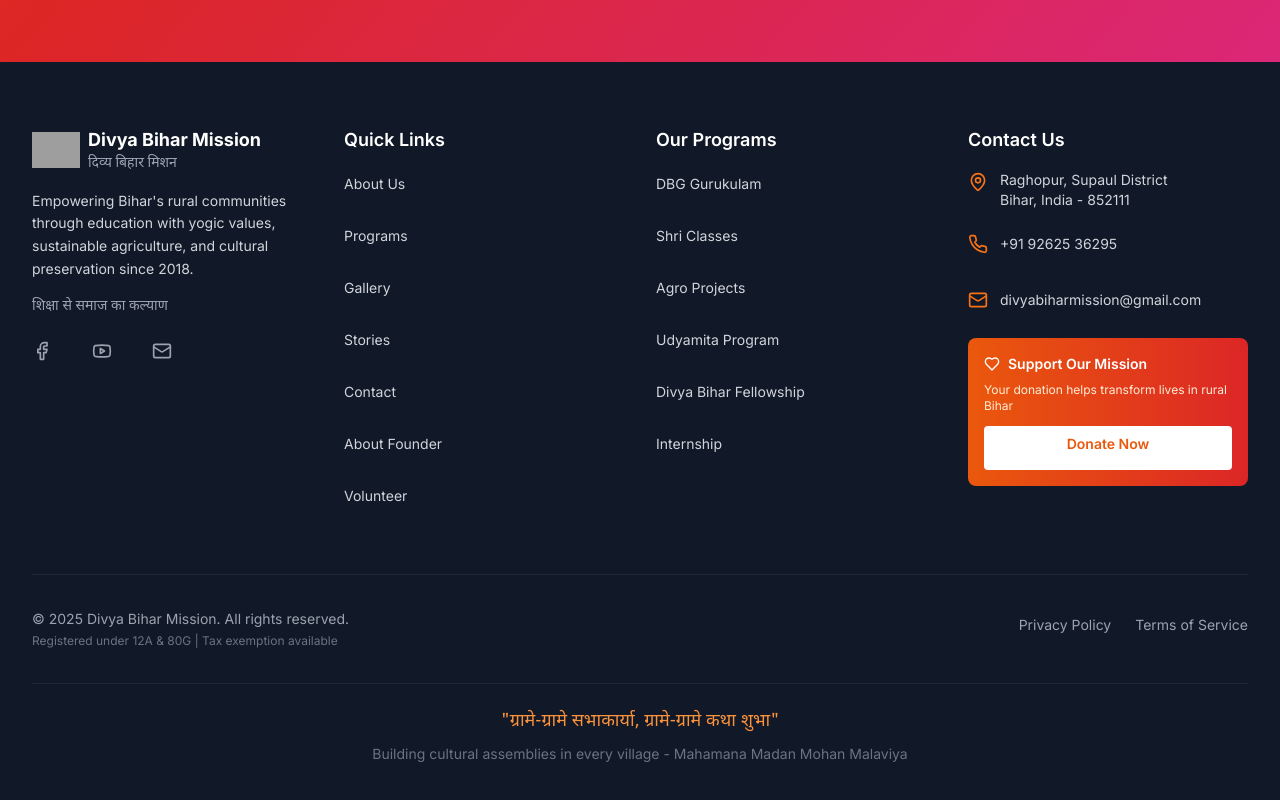
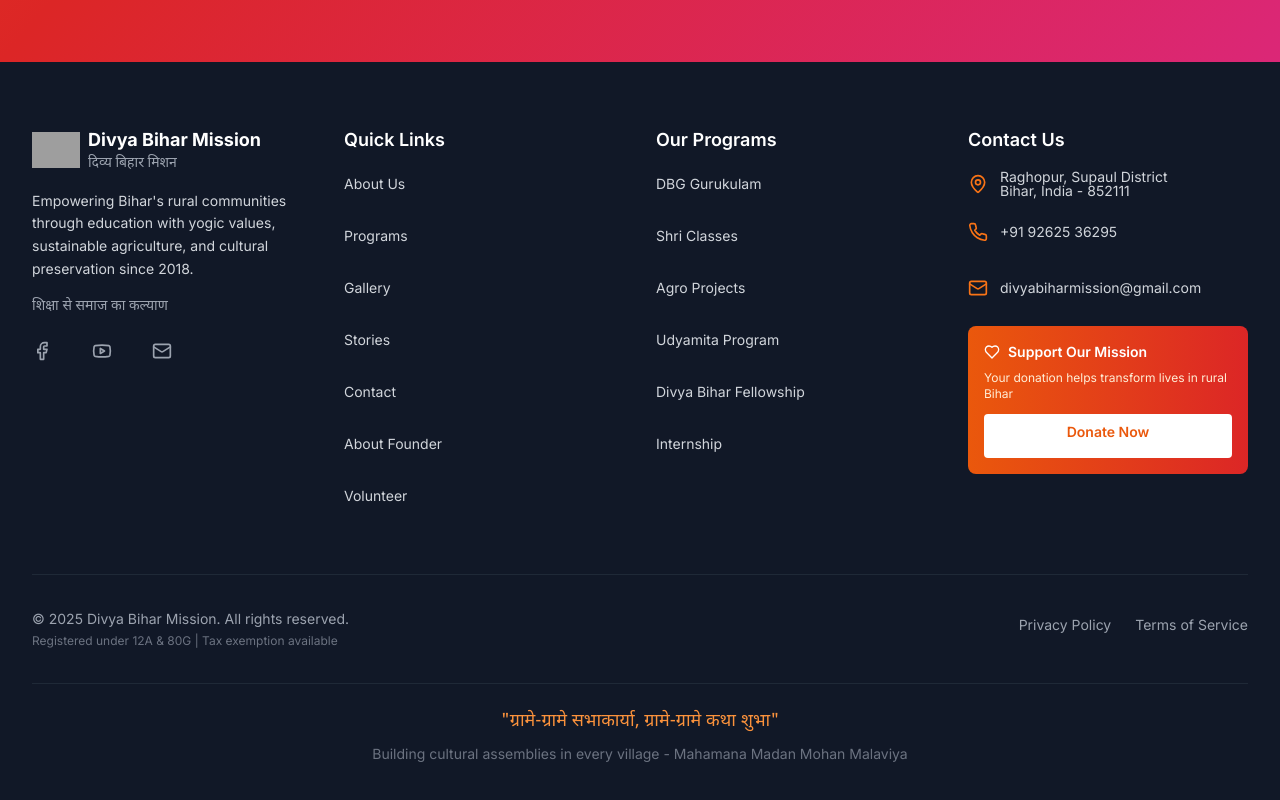
Before and after one commit to rksiitd1/gurukulam-v6, a Next.js app: page / in a window 1280 px wide. Shown: the part 7936-8736 px from the top of the page. Built offline with nearby package versions, Linux system fonts and the light colour scheme; grey boxes are pictures that could not be loaded.

Commit message:
align location icon with location on footer

```diff
--- a/components/footer.tsx
+++ b/components/footer.tsx
@@ -97,11 +97,12 @@ export function Footer() {
           <div className="space-y-4">
             <h4 className="text-base sm:text-lg font-semibold">Contact Us</h4>
             <div className="space-y-3">
-              <div className="flex items-start space-x-3">
-                <MapPin className="w-4 h-4 sm:w-5 sm:h-5 text-orange-500 flex-shrink-0 mt-0.5" />
-                <div className="text-sm text-gray-300">
-                  <p>Raghopur, Supaul District</p>
-                  <p>Bihar, India - 852111</p>
+              <div className="flex items-center space-x-3">
+                <MapPin className="w-4 h-4 sm:w-5 sm:h-5 text-orange-500 flex-shrink-0" />
+                <div className="text-sm text-gray-300 flex items-center" style={{ lineHeight: 1 }}>
+                  <span>
+                    Raghopur, Supaul District<br />Bihar, India - 852111
+                  </span>
                 </div>
               </div>
               <div className="flex items-center space-x-3">
```
